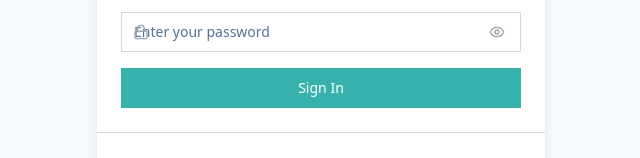
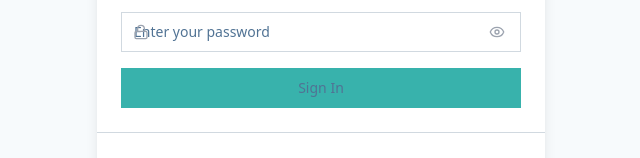
Before and after one commit to we-digitalsolutions/tandem-employee-manager, a React (Vite) app: page /login in a window 1280 px wide. Shown: the part 453-611 px from the top of the page, without its empty margins (319-959 px from the left). Built offline with nearby package versions, Linux system fonts and the light colour scheme.

Commit message:
Fix: Horizontal menu active color
Change the text color of the active element in the horizontal menu to #517394.

```diff
--- a/src/index.css
+++ b/src/index.css
@@ -1,5 +1,3 @@
-
-
 @tailwind base;
 @tailwind components;
 @tailwind utilities;
@@ -261,7 +259,7 @@
 @layer utilities {
   .text-primary-foreground,
   .text-primary-foreground\/70 {
-    color: #fff !important;
+    color: #517394 !important;
   }
 
   .text-secondary-foreground {
```
